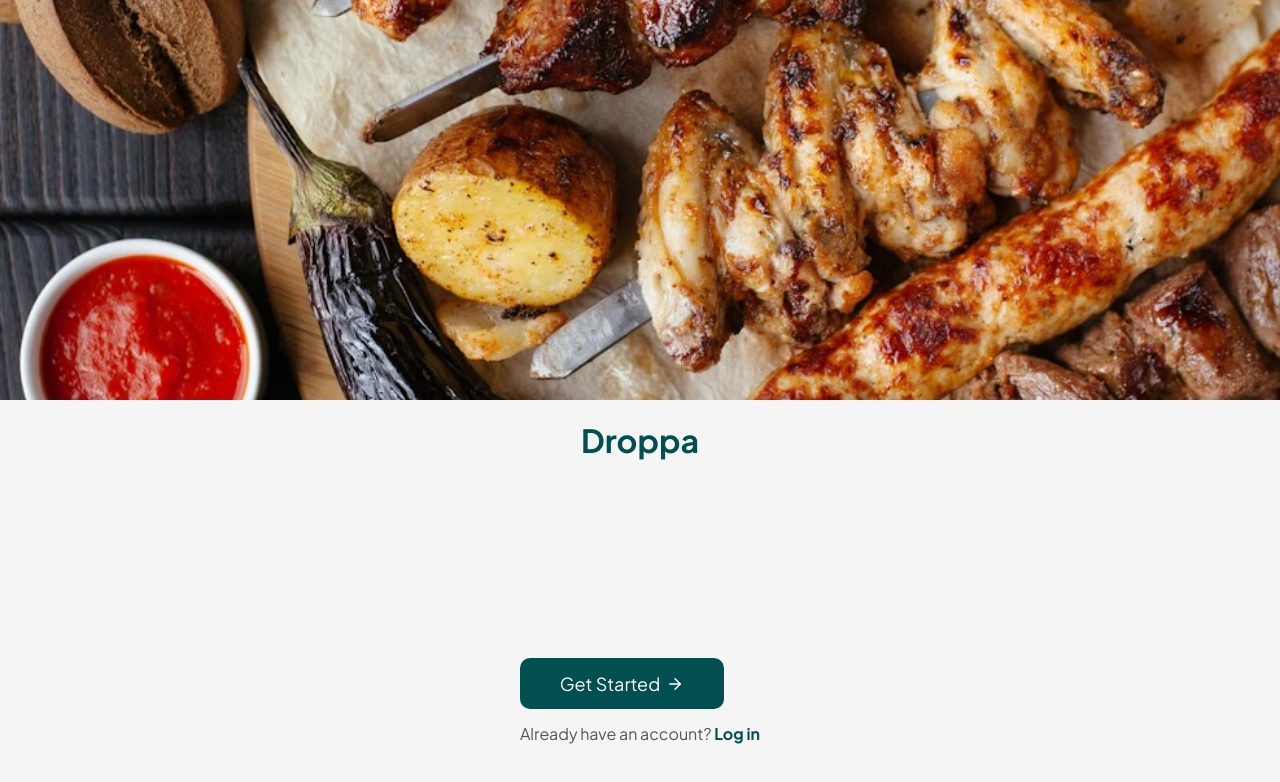
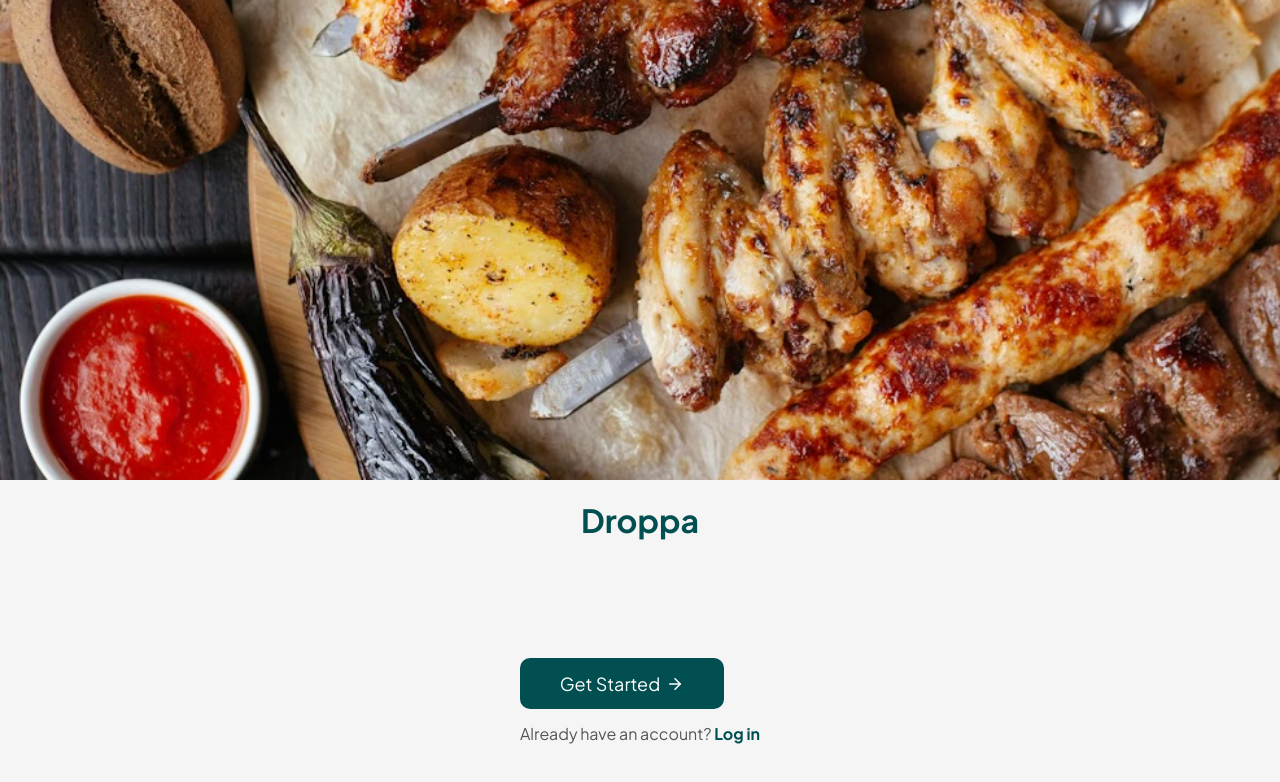
Before and after one commit to ay30bg/droppa, a React (Create React App) app: page /welcome in a window 1280 px wide. Shown: the top 782 px of the page. Built offline with nearby package versions, Linux system fonts and the light colour scheme.

Commit message:
Update welcome.css

```diff
--- a/src/styles/welcome.css
+++ b/src/styles/welcome.css
@@ -16,7 +16,7 @@
 /* Image Section */
 .welcome-image-container {
   width: 100%;
-  height: 50vh; /* Takes half of the screen */
+  height: 60vh; /* Takes half of the screen */
   overflow: hidden;
 }
 
```
